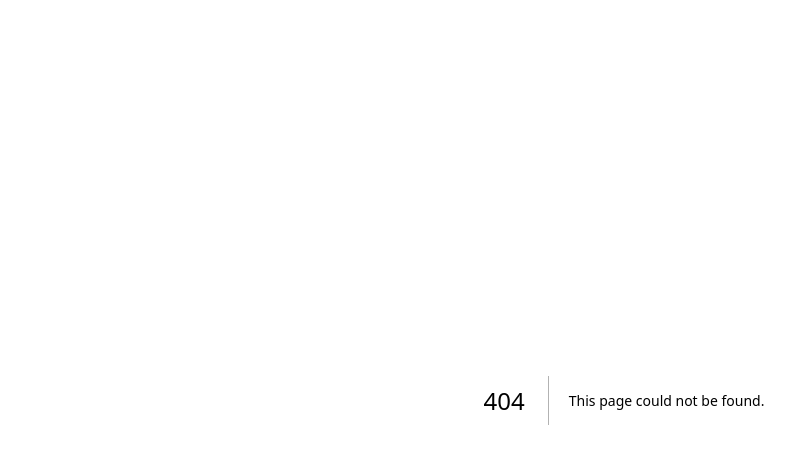
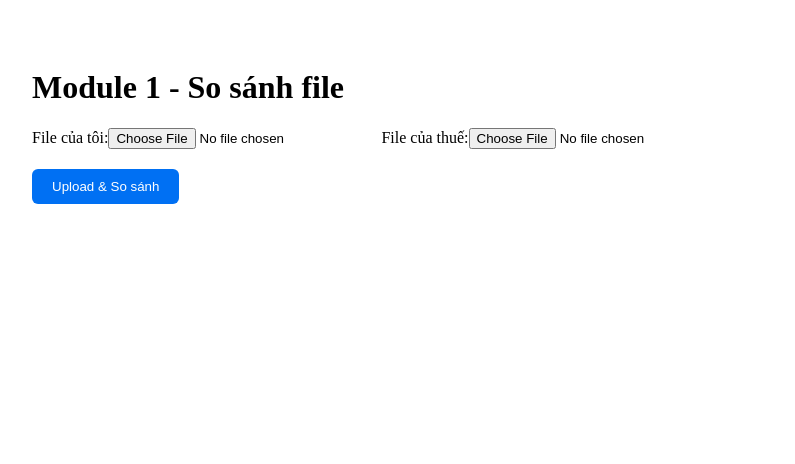
Before and after one commit to DungIT2k2/Acc_tools_fe, a Next.js app: page /module in a window 1280 px wide. Before the commit this address had no page. Shown: the top 464 px of the page, without its empty margins (16-811 px from the left). Built offline with nearby package versions, Linux system fonts and the light colour scheme.

Commit message:
feat: add menu page, module page

```diff
--- a/next.config.ts
+++ b/next.config.ts
@@ -1,14 +1,6 @@
 import type { NextConfig } from "next";
 
 const nextConfig: NextConfig = {
-  async rewrites() {
-    return [
-      {
-        source: "/api/:path*",
-        destination: "https://acc-tools-be.onrender.com/:path*",
-      },
-    ];
-  },
 };
 
 export default nextConfig;
--- /dev/null
+++ b/src/app/module/page.tsx
@@ -0,0 +1,100 @@
+"use client";
+
+import { useState } from "react";
+import callApi from "../../lib/axios";
+import styles from "../../styles/module.module.css";
+
+export default function ModulePage() {
+  const [myFile, setMyFile] = useState<File | null>(null);
+  const [taxFile, setTaxFile] = useState<File | null>(null);
+
+  const [result, setResult] = useState<any>(null);
+  const [showPopup, setShowPopup] = useState(false);
+
+  const handleSubmit = async () => {
+    if (!myFile || !taxFile) {
+      alert("Vui lòng chọn đủ 2 file");
+      return;
+    }
+
+    try {
+      const formData = new FormData();
+      formData.append("myFile", myFile);
+      formData.append("taxFile", taxFile);
+
+      const res = await callApi.post("/module/handle", formData, {
+        headers: {
+          "Content-Type": "multipart/form-data",
+        },
+      });
+
+      setResult(res.data);
+      setShowPopup(true);
+    } catch (err: any) {
+      const message =
+        err?.response?.data?.message || "Có lỗi xảy ra";
+      alert(message);
+    }
+  };
+
+  return (
+    <div className={styles.container}>
+      <h1>Module 1 - So sánh file</h1>
+
+      <div className={styles.uploadBox}>
+        <div>
+          <label>File của tôi:</label>
+          <input type="file" onChange={(e) => setMyFile(e.target.files?.[0] || null)} />
+        </div>
+
+        <div>
+          <label>File của thuế:</label>
+          <input type="file" onChange={(e) => setTaxFile(e.target.files?.[0] || null)} />
+        </div>
+      </div>
+
+      <button className={styles.button} onClick={handleSubmit}>
+        Upload & So sánh
+      </button>
+
+      {/* POPUP */}
+      {showPopup && result && (
+        <div className={styles.overlay}>
+          <div className={styles.popup}>
+            <h2>Kết quả đối soát</h2>
+
+            <div className={styles.grid}>
+              {/* BÊN TRÁI */}
+              <div>
+                <h3>File của tôi</h3>
+                <div className={styles.list}>
+                  {result.myErrorArr?.length === 0 && <p>Không có lỗi</p>}
+                  {result.myErrorArr?.map((item: any, index: number) => (
+                    <div key={index} className={styles.errorItem}>
+                      STT {item.row}: {item.description}
+                    </div>
+                  ))}
+                </div>
+              </div>
+
+              {/* BÊN PHẢI */}
+              <div>
+                <h3>File thuế</h3>
+                <div className={styles.list}>
+                  {result.taxErrorArr?.length === 0 && <p>Không có lỗi</p>}
+                  {result.taxErrorArr?.map((item: any, index: number) => (
+                    <div key={index} className={styles.errorItem}>
+                      STT {item.row}: {item.description}
+                    </div>
+                  ))}
+                </div>
+              </div>
+            </div>
+
+            <button onClick={() => setShowPopup(false)}>Đóng</button>
+          </div>
+        </div>
+      )}
+    </div>
+  );
+}
--- a/src/lib/axios.ts
+++ b/src/lib/axios.ts
@@ -2,8 +2,8 @@ import axios from "axios";
 
 // Tạo instance Axios
 const callApi = axios.create({
-  baseURL: "https://acc-tools-be.onrender.com/", // Thay bằng API của bạn
-  timeout: 10000, // 10 giây timeout
+  baseURL: "https://acc-tools-be.onrender.com",
+  timeout: 60000,
   headers: {
     "Content-Type": "application/json",
   },
@@ -12,9 +12,12 @@ const callApi = axios.create({
 // Optional: interceptors để log hoặc handle error toàn cục
 callApi.interceptors.request.use(
   (config) => {
-    // Ví dụ: thêm token nếu cần
-    const token = localStorage.getItem("token");
-    if (token) config.headers.Authorization = `Bearer ${token}`;
+    if (typeof window !== "undefined") {
+      const token = localStorage.getItem("access_token");
+      if (token) {
+        config.headers.Authorization = `Bearer ${token}`;
+      }
+    }
     return config;
   },
   (error) => Promise.reject(error)
--- /dev/null
+++ b/src/styles/menu.module.css
@@ -0,0 +1,30 @@
+.container {
+  padding: 40px;
+  text-align: center;
+}
+
+.title {
+  font-size: 28px;
+  margin-bottom: 30px;
+}
+
+.grid {
+  display: grid;
+  grid-template-columns: repeat(auto-fit, minmax(150px, 1fr));
+  gap: 20px;
+}
+
+.card {
+  padding: 40px;
+  background-color: #4caf50;
+  color: white;
+  font-size: 18px;
+  border-radius: 10px;
+  cursor: pointer;
+  transition: 0.3s;
+}
+
+.card:hover {
+  background-color: #45a049;
+  transform: scale(1.05);
+}
--- /dev/null
+++ b/src/styles/module.module.css
@@ -0,0 +1,61 @@
+.container {
+  padding: 40px;
+}
+
+.uploadBox {
+  display: flex;
+  gap: 20px;
+  margin-bottom: 20px;
+}
+
+.button {
+  padding: 10px 20px;
+  background: #0070f3;
+  color: white;
+  border: none;
+  cursor: pointer;
+  border-radius: 6px;
+}
+
+/* POPUP */
+.overlay {
+  position: fixed;
+  top: 0;
+  left: 0;
+  width: 100%;
+  height: 100%;
+  background: rgba(0,0,0,0.5);
+
+  display: flex;
+  justify-content: center;
+  align-items: center;
+}
+
+.popup {
+  background: white;
+  padding: 20px;
+  width: 80%;
+  max-height: 80%;
+  overflow-y: auto;
+  border-radius: 10px;
+}
+
+.grid {
+  display: grid;
+  grid-template-columns: 1fr 1fr;
+  gap: 20px;
+  margin-top: 20px;
+}
+
+.list {
+  max-height: 400px;
+  overflow-y: auto;
+  border: 1px solid #ddd;
+  padding: 10px;
+}
+
+.errorItem {
+  padding: 5px;
+  border-bottom: 1px solid #eee;
+  color: red;
+}
```
Also changed, not shown: src/app/menu/page.tsx (added, +41 -0 lines), src/app/page.tsx (+15 -4 lines).
